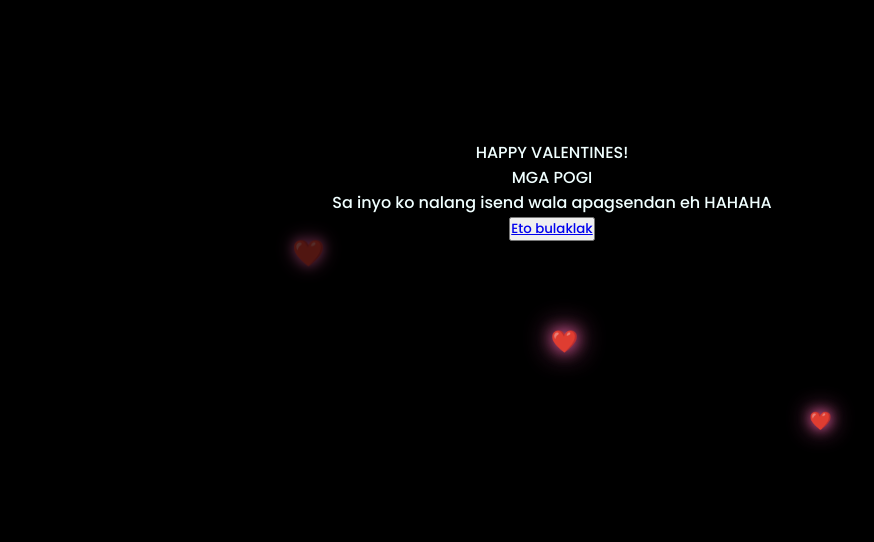
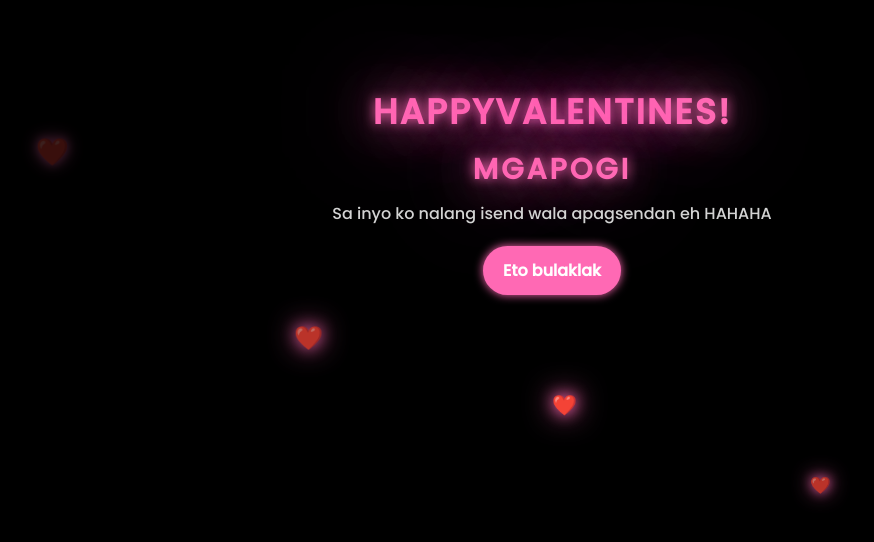
Before and after one commit to lstrmnhc02/v, a plain HTML site: page index.html in a window 1280 px wide. Shown: the part 210-752 px from the top of the page, without its empty margins (88-962 px from the left). Drawn offline with Linux system fonts and the light colour scheme.

Commit message:
Update style.css

```diff
--- a/css/style.css
+++ b/css/style.css
@@ -19,10 +19,84 @@ body {
     text-align: center;
     padding: 20px;
     position: relative;
-    overflow: hidden;
+    overflow: hidden; /* Prevents scroll due to animations */
 }
 
-/* Floating Hearts Container */
+/* Common glowing text effect */
+.valentine-message, .greetings {
+    display: flex;
+    justify-content: center;
+    align-items: center;
+    font-weight: 600;
+    color: #ff69b4;
+    text-shadow: 0 0 12px #ff69b4, 0 0 50px #ff69b4, 0 0 100px #ff69b4;
+    animation: glow 2.5s ease-in-out infinite;
+    text-transform: uppercase;
+    white-space: nowrap; /* Prevents text from breaking into new lines */
+}
+
+/* Top text (HAPPY VALENTINES!) */
+.valentine-message {
+    font-size: 2.2rem; /* Slightly reduced for mobile fit */
+    letter-spacing: 2px; /* Adjust letter spacing */
+    margin-bottom: 10px;
+}
+
+/* Bottom text (MGA POGI) */
+.greetings {
+    font-size: 1.8rem;
+    letter-spacing: 3px;
+}
+
+/* Glowing animation */
+@keyframes glow {
+    0%, 100% {
+        text-shadow: 0 0 12px #ff69b4, 0 0 50px #ff69b4, 0 0 100px #ff69b4;
+    }
+    50% {
+        text-shadow: 0 0 5px #ff69b4, 0 0 20px #ff69b4, 0 0 40px #ff69b4;
+    }
+}
+
+/* Description */
+.description {
+    font-size: 1rem;
+    max-width: 80%;
+    margin-top: 10px;
+    margin-bottom: 20px;
+    color: #d3d3d3;
+    line-height: 1.6;
+}
+
+/* Button */
+.button a {
+    display: inline-block;
+    text-decoration: none;
+    font-size: 1rem;
+    color: white;
+    background: #ff69b4;
+    padding: 12px 20px;
+    border-radius: 25px;
+    transition: all 0.3s ease-in-out;
+    box-shadow: 0 0 10px #ff69b4;
+    font-weight: 600;
+    border: none;
+    outline: none;
+}
+
+button {
+    all: unset;
+    cursor: pointer;
+}
+
+/* Button Hover Effect */
+.button a:hover {
+    background: #ff85c2;
+    box-shadow: 0 0 15px #ff85c2;
+    transform: scale(1.05);
+}
+
+/* 🔹 Floating Hearts Background */
 .hearts-container {
     position: absolute;
     width: 100%;
@@ -30,7 +104,7 @@ body {
     top: 0;
     left: 0;
     overflow: hidden;
-    pointer-events: none; /* Prevents user interaction */
+    pointer-events: none;
 }
 
 /* Heart Animation */
@@ -39,7 +113,7 @@ body {
     font-size: 20px;
     color: #ff69b4;
     opacity: 0;
-    animation: floatHearts 5s linear infinite, glowFade 5s ease-in-out infinite;
+    animation: floatHearts 6s linear infinite, glowFade 6s ease-in-out infinite;
 }
 
 /* Heart Glow Effect */
@@ -72,8 +146,28 @@ body {
     }
 }
 
-/* Responsive - Adjust Heart Size for Mobile */
+/* 🔹 Mobile Optimization (Ensures perfect fit on all phone screens) */
 @media screen and (max-width: 480px) {
+    .valentine-message {
+        font-size: 1.8rem; /* Reduce slightly to prevent overflow */
+        letter-spacing: 1px; /* Minimize spacing for a tight fit */
+    }
+
+    .greetings {
+        font-size: 1.5rem;
+        letter-spacing: 2px;
+    }
+
+    .description {
+        font-size: 0.9rem;
+        max-width: 90%;
+    }
+
+    .button a {
+        font-size: 0.9rem;
+        padding: 10px 18px;
+    }
+
     .heart {
         font-size: 16px;
     }
```
